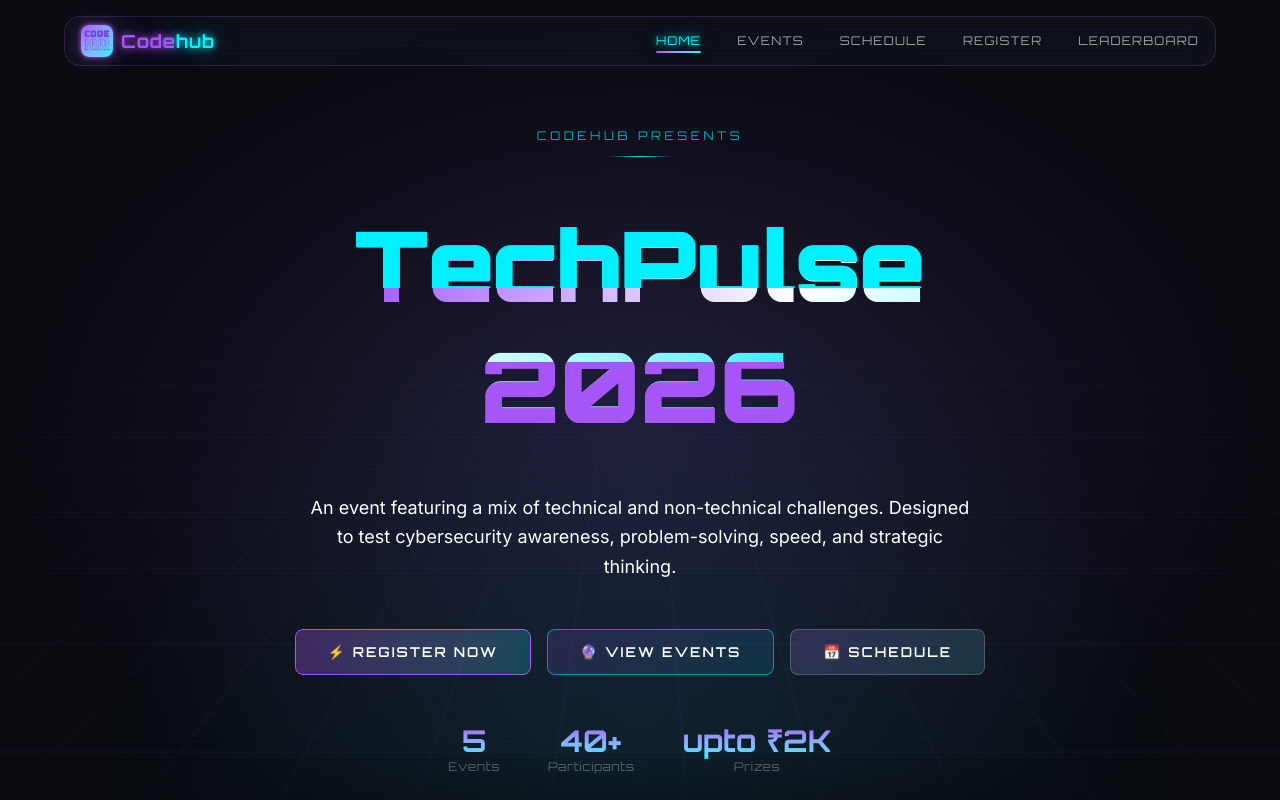
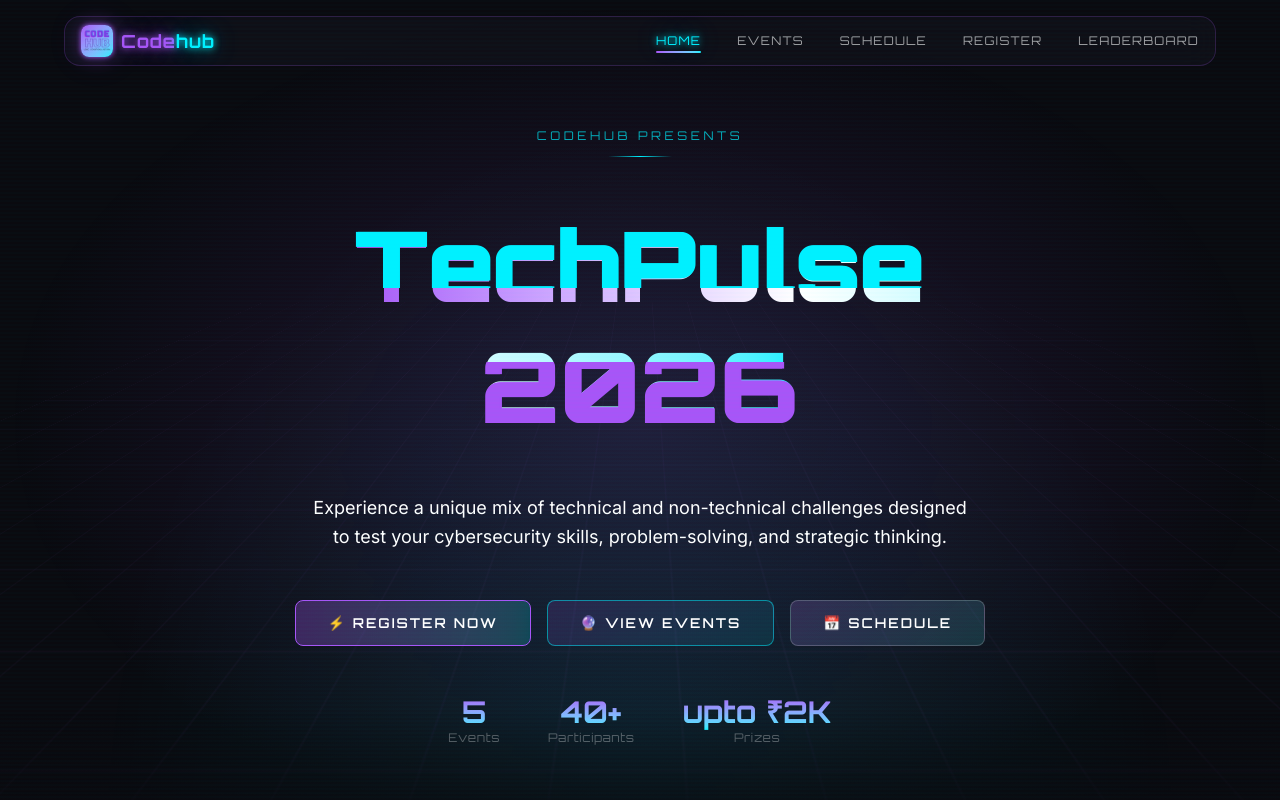
Before and after one commit to Pranay-Siddhartha/Techpulse-2026-main, a Next.js app: page / in a window 1280 px wide. Shown: the top 800 px of the page. Built offline with nearby package versions, Linux system fonts and the light colour scheme.

Commit message:
feat: trigger DecryptedText automatically on load

```diff
--- a/src/app/page.js
+++ b/src/app/page.js
@@ -88,18 +88,20 @@ export default function Landing() {
                 <motion.div
                     initial={{ opacity: 0 }}
                     animate={{ opacity: 1 }}
-                    transition={{ delay: 0.8, duration: 0.6 }}
+                    transition={{ duration: 0.4 }}
                     className="w-full flex justify-center"
                 >
                     <div className="text-center max-w-2xl w-full text-white/50 text-lg leading-relaxed">
                         <DecryptedText
-                            text="An event featuring a mix of technical and non-technical challenges. Designed to test cybersecurity awareness, problem-solving, speed, and strategic thinking."
-                            animateOn="view"
+                            text="Experience a unique mix of technical and non-technical challenges designed to test your cybersecurity skills, problem-solving, and strategic thinking."
+                            animateOn="auto"
                             revealDirection="center"
-                            speed={40}
+                            sequential={true}
+                            speed={30}
                             maxIterations={20}
                             className="text-white"
-                            encryptedClassName="text-neon-blue/80"
+                            parentClassName="inline-block"
+                            encryptedClassName="text-neon-blue font-mono"
                         />
                     </div>
                 </motion.div>
--- a/src/components/DecryptedText.js
+++ b/src/components/DecryptedText.js
@@ -1,5 +1,5 @@
 import { useEffect, useState, useRef } from 'react';
-import { motion } from 'motion/react';
+import { motion } from 'framer-motion';
 
 const styles = {
     wrapper: {
@@ -149,6 +149,13 @@ export default function DecryptedText({
     }, [isHovering, text, speed, maxIterations, sequential, revealDirection, characters, useOriginalCharsOnly]);
 
     useEffect(() => {
+        if (animateOn === 'auto') {
+            setIsHovering(true);
+            setHasAnimated(true);
+        }
+    }, [animateOn]);
+
+    useEffect(() => {
         if (animateOn !== 'view' && animateOn !== 'both') return;
 
         const observerCallback = entries => {
```
